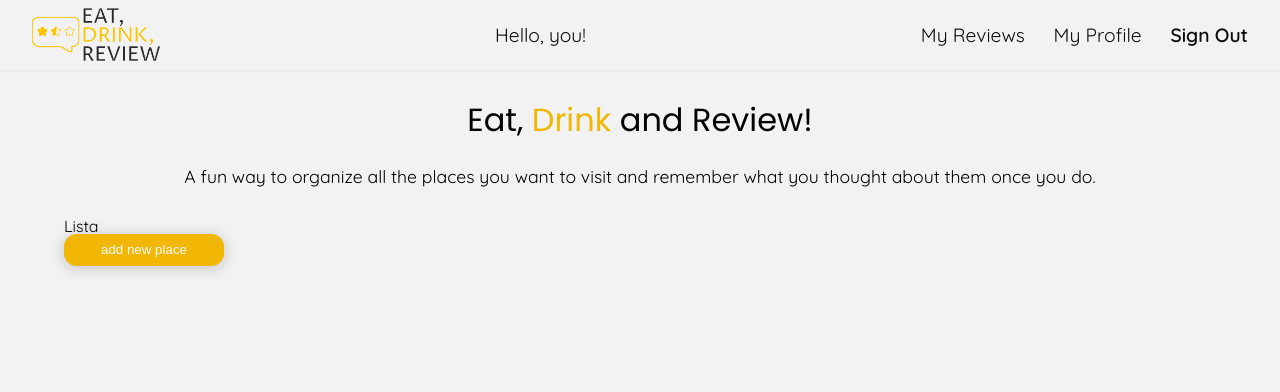
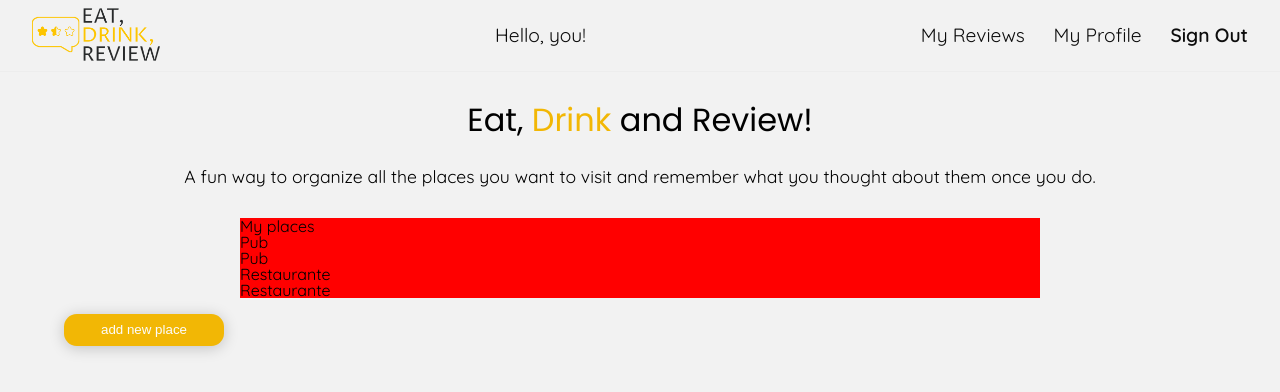
Before and after one commit to Laisses/POC-TS-food-review, a React (Create React App) app: page / in a window 1280 px wide. Shown: the top 392 px of the page. Built offline with nearby package versions, Linux system fonts and the light colour scheme.

Commit message:
src/components/Places.js: create a basic display for places

```diff
--- a/src/components/Header.js
+++ b/src/components/Header.js
@@ -1,5 +1,5 @@
 import styled from "styled-components";
-import { LIGHT_GREY, BLACK, PRIMARY_FONT, DARK_GREY } from "../constants/constants";
+import { LIGHT_GREY, BLACK, PRIMARY_FONT } from "../constants/constants";
 import { Link } from "react-router-dom";
 import logo from "../assets/images/logo.png"
 
--- /dev/null
+++ b/src/components/Place.js
@@ -0,0 +1,37 @@
+//import styled from "styled-components";
+
+const places = [
+    {
+        id: 1,
+        name: "Pub",
+        category: "Pub"
+    },
+    {
+        id: 2,
+        name: "Restaurante",
+        category: "Restaurante"
+    }
+];
+
+export const Place = () => {
+
+    const ListOfPlaces = place => {
+        const {name, category} = place;
+
+        return (
+            <li>
+                <p>{name}</p>
+                <p>{category}</p>
+            </li>
+        );
+    }
+
+    return (
+        <ul>
+            {places.map(p => <ListOfPlaces
+                key={p.id}
+                {...p}
+            />)}
+        </ul>
+    );
+};
--- a/src/components/Places.js
+++ b/src/components/Places.js
@@ -1,3 +1,23 @@
+import styled from "styled-components";
+import { device } from "../constants/device";
+import { Place } from "./Place";
+
 export const Places = () => {
-return <>Lista</>
+    return (
+        <PlacesContainer>
+            <h2>
+                My places
+            </h2>
+            <Place />
+        </PlacesContainer>
+    );
 };
+
+const PlacesContainer = styled.div`
+    background-color: red;
+    margin: 0 auto 1rem auto;
+    width: 50rem;
+    @media ${device.laptop} {
+        width: 40rem;
+    }
+`;
--- a/src/pages/Home.js
+++ b/src/pages/Home.js
@@ -2,7 +2,7 @@ import styled from "styled-components";
 import { useState } from "react";
 import { Places } from "../components/Places";
 import { Form } from "../components/Form";
-import { LIGHT_GREY, SECONDARY_FONT, YELLOW } from "../constants/constants";
+import { SECONDARY_FONT, YELLOW } from "../constants/constants";
 
 export const Home = () => {
     const [openForm, setOpenForm] = useState(false);
```
